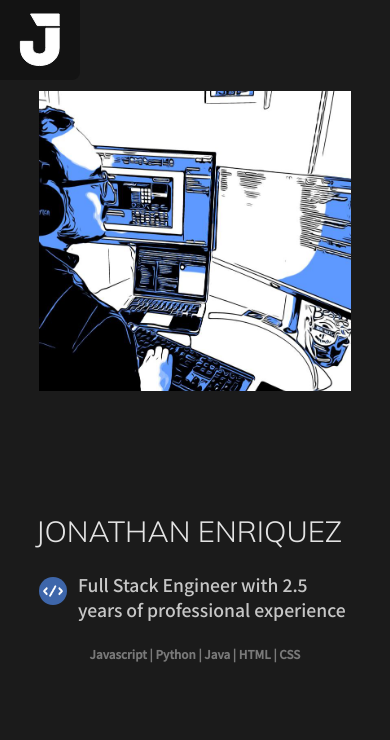
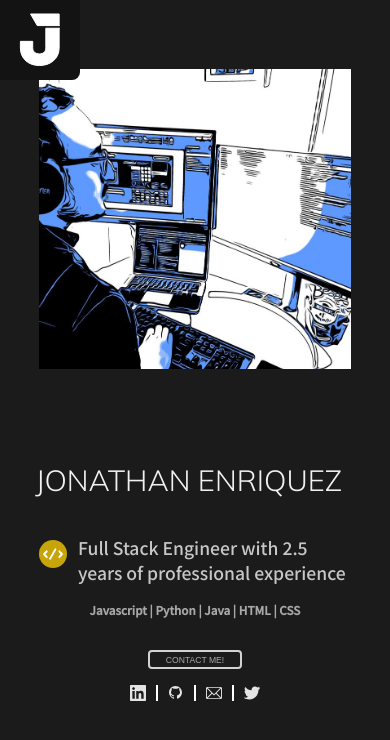
Before and after one commit to JonathanMEnriquez/Portfolio, a React (Create React App) app: page / in a window 390 px wide. Shown: the top 740 px of the page. Built offline with nearby package versions, Linux system fonts and the light colour scheme.

Commit message:
added contact info to main

```diff
--- a/src/components/App.js
+++ b/src/components/App.js
@@ -1,9 +1,8 @@
-import React, { useRef, useState } from 'react';
+import React, { useState } from 'react';
 import {
   BrowserRouter as Router,
   Switch,
-  Route,
-  useHistory
+  Route
 } from "react-router-dom";
 import { motion, useCycle } from "framer-motion";
 import Main from './Main';
@@ -12,8 +11,8 @@ import MenuToggle from './MenuToggle';
 import SideNav from './SideNav';
 
 const sidebar = {
-  open: (height = 1000) => ({
-    clipPath: `circle(${height * 2 + 200}px at 36px 36px)`,
+  open: (height = window.innerHeight) => ({
+    clipPath: `circle(${height * 1.2 + 200}px at 36px 36px)`,
     transition: {
       type: "spring",
       stiffness: 20,
@@ -34,8 +33,6 @@ const sidebar = {
 export default function App() {
   const [isOpen, toggleOpen] = useCycle(false, true);
   const [lang, setLang] = useState('en');
-  let history = useHistory();
-  console.log('oh no! ', history);
 
   return (
     <Router>
@@ -44,7 +41,7 @@ export default function App() {
           animate={isOpen ? 'open' : 'closed'}>
           <motion.div className="background"
             variants={sidebar}>
-              <SideNav setLang={setLang} history={history} />
+              <SideNav setLang={setLang} />
           </motion.div>
           <MenuToggle toggle={toggleOpen} />
         </motion.nav>
--- /dev/null
+++ b/src/components/Button.js
@@ -0,0 +1,11 @@
+import React from 'react';
+import '../css/Button.css';
+
+const Button = ({ content, callback }) => (
+    <button className="button"
+        onClick={() => { if (callback) callback() }}>
+        {content}
+    </button>
+);
+
+export default Button;
--- a/src/components/Main.js
+++ b/src/components/Main.js
@@ -5,6 +5,8 @@ import contentJSON from '../json/content.json';
 import codeIcon from '../images/coding.png';
 import '../css/Main.css';
 import MainPic from './MainPic';
+import Button from './Button';
+import SocialMedia from './SocialMedia';
 
 const Main = ({ lang }) => {
     const [cursor, setCursor] = useState(false);
@@ -40,6 +42,12 @@ const Main = ({ lang }) => {
                     <span>{text.slug}</span>
                 </div>
                 <h5 className="languages">Javascript | Python | Java | HTML | CSS</h5>
+                {/* // Button
+                // social media */}
+                <div className="contact">
+                    <Button content={<Link to="/contact" >{text.contact}</Link>} callback={null} />
+                    <SocialMedia />
+                </div>
             </section>
             <section className="pic-section">
                 <MainPic />
--- a/src/components/SideNav.js
+++ b/src/components/SideNav.js
@@ -1,10 +1,9 @@
 import React from 'react';
 import { NavLink } from "react-router-dom";
+import SocialMedia from './SocialMedia';
 import '../css/SideNav.css';
-import SocialMedia from './SocialMedia';
 
-const SideNav = ({ setLang, history }) => {
-    console.log(history && history.location, 'amigo');
+const SideNav = ({ setLang }) => {
     return (
         <div className="side-nav-contents">
             <div className="set-lang">
--- a/src/css/App.css
+++ b/src/css/App.css
@@ -13,4 +13,5 @@
   width: calc(80px * 1.1);
   background: rgb(19, 19, 19);
   z-index: 100;
+  overflow-y: auto;
 }
--- /dev/null
+++ b/src/css/Button.css
@@ -0,0 +1,31 @@
+button.button {
+    outline: none;
+    border-radius: 10px;
+    background-color: transparent;
+    box-shadow: none;
+    border: 2px solid #d3d3d3;
+    cursor: pointer;
+}
+
+button.button:hover {
+    box-shadow: 0 0 10px #c4c238;
+}
+
+button.button > a {
+    color: rgb(168, 168, 168);
+    text-decoration: none;
+    letter-spacing: -1.5px;
+}
+
+button.button:hover > a {
+    color: rgb(199, 199, 199);
+}
+
+@media only screen
+    and (max-width: 640px)
+    and (orientation: portrait) {
+    button.button > a {
+        letter-spacing: 0;
+        border-width: 4px;
+    }
+}
--- a/src/css/Main.css
+++ b/src/css/Main.css
@@ -13,19 +13,19 @@
     height: 100%;
     display: grid;
     grid-template-columns: 1fr;
-    grid-template-rows: repeat(5, minmax(132px, 1fr));
+    grid-template-rows: repeat(6, minmax(132px, 1fr));
 }
 
 .main > section.info-section > .header {
     grid-column: 1;
     grid-row: 1 / 3;
-    color: rgb(228, 228, 228);
+    color: rgb(241, 241, 241);
     display: flex;
     align-items: flex-end;
     justify-content: center;
     font-size: 3.25vw;
-    padding-left: 6vw;
     font-weight: 200;
+    padding-left: 2vw;
 }
 
 .main > section.info-section > .slug {
@@ -45,12 +45,23 @@
 .main > section.info-section > .languages {
     grid-column: 1;
     grid-row: 4;
-    padding-top: 6%;
+    padding-top: 4%;
     width: 100%;
-    font-size: 1.5vw;
+    font-size: 1.3vw;
     text-align: center;
-    color: rgb(121, 121, 121);
+    color: rgb(168, 168, 168);
     font-family: 'Noto Sans JP', Roboto, -apple-system;
+}
+
+.main > section.info-section > .contact {
+    grid-column: 1;
+    grid-row: 5;
+    width: 100%;
+    display: flex;
+    flex-direction: column;
+    align-items: center;
+    justify-content: flex-start;
+    margin-top: 32px;
 }
 
 /* elements */
@@ -68,7 +79,7 @@
     height: 5vw;
     padding: 4px;
     margin-right: 2vw;
-    background-color: #3e66aa;
+    background-color: #c7a40a;
     border-radius: 100%;
     cursor: pointer;
     position: relative;
@@ -81,6 +92,33 @@
     width: 74%;
 }
 
+.main > .info-section .contact .social-media {
+    width: 100%;
+    display: flex;
+    flex-direction: row;
+    justify-content: center;
+}
+
+.main > .info-section .contact .social-media svg {
+    width: 16px;
+    height: 16px;
+    fill: rgb(228, 228, 228);
+    margin: 16px 0 0;
+    padding: 0 10px;
+    border-right: 2px solid white;
+}
+
+.main > .info-section .contact .social-media a:last-child > svg {
+    border-right: 0;
+}
+
+.main > section.info-section > .contact .button {
+    font-size: 1.6vw;
+    width: 18vw;
+    height: 60px;
+    text-transform: uppercase;
+}
+
 /* pic-section */
 
 .main > .pic-section {
@@ -90,6 +128,10 @@
 }
 
 @media only screen and (max-width: 1020px) {
+    .main {
+        grid-gap: 0;
+    }
+
     .main > section.pic-section {
         grid-row: 1;
         display: block;
@@ -99,20 +141,21 @@
     }
 
     .main > section.info-section {
-        grid-row: 2;
-        grid-template-rows: repeat(5, minmax(24px, 1fr));
+        display: flex;
+        flex-direction: column;
+        justify-content: flex-start;
+        align-items: center;
     }
 
     .main > section.info-section > .header {
         font-size: 5vw;
-        align-items: flex-start;
-        padding-top: 32px;
     }
 
     .main > section.info-section > .slug {
         width: calc(100% - 160px);
         align-items: flex-start;
         border: 0;
+        padding-top: 14px;
     }
 
     .main > .info-section .slug > span {
@@ -123,7 +166,13 @@
     .main > section.info-section > .languages {
         font-size: 2vw;
         margin-left: 0;
+    }
 
+    .main > section.info-section > .contact .button {
+        width: 24vw;
+        height: 5vw;
+        font-size: 2.2vw;
+        border-radius: 4px;
     }
 }
 
```
